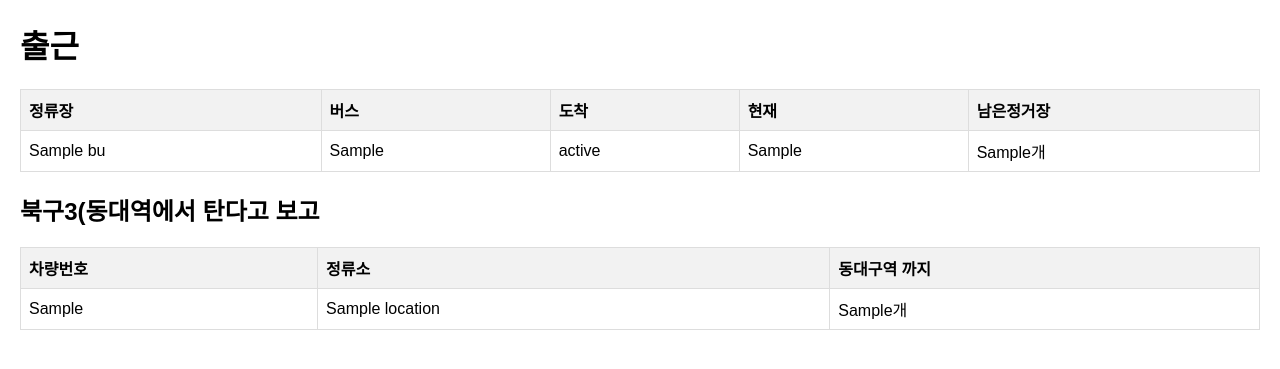
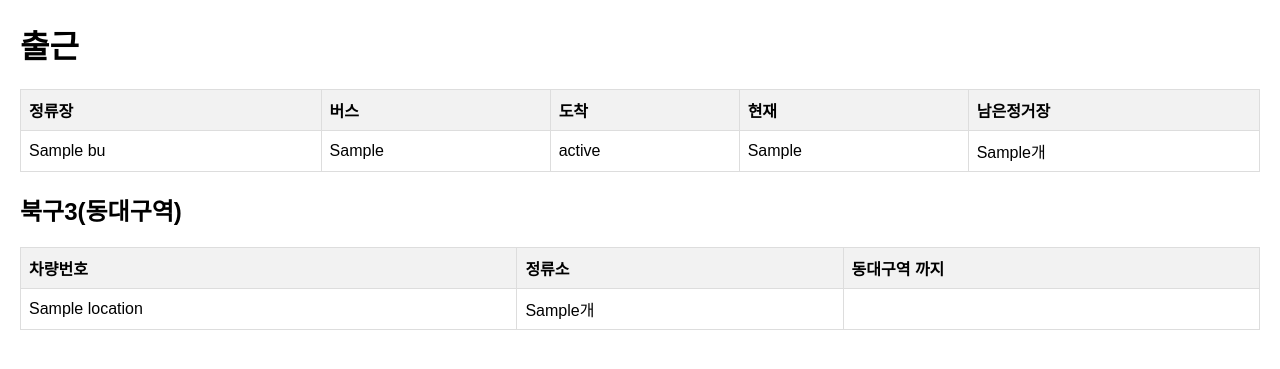
Before and after one commit to cassdog77/dgbus_no1, a Flask app: template templates/morning.html in a window 1280 px wide. Shown: the top 369 px of the page. Run offline with Flask 3, Linux system fonts and the light colour scheme; the template is opened without the code that fills it: most values are stand-ins (such as "Sample title", 1, 10 or a date in 2020).

Commit message:
차량번호 제거

```diff
--- a/morning.py
+++ b/morning.py
@@ -113,7 +113,7 @@ def get_bus_location():
             if bus.get("moveDir") == "0":
 
                 bus_location = {
-                    "vehicleNo": bus.get("vhcNo"),
+                    #"vehicleNo": bus.get("vhcNo"),
                     "bsGap": 31 - bus.get("seq"),
                     "stationName": get_station_name(bus.get("bsId"))   # 이름으로 표기
                 }
--- a/templates/evening.html
+++ b/templates/evening.html
@@ -60,7 +60,7 @@
     <p>{{ message }}</p>
     {% endif %}
 
-    <h2>425(신천역에서 탄다고보고)</h2>
+    <h2>425(신천역)</h2>
     {% if bus_locations %}
     <table>
         <thead>
@@ -73,7 +73,7 @@
         <tbody>
             {% for location in bus_locations %}
             <tr>
-                <td>{{ location['vehicleNo'] }}</td>
+                <!-- <td>{{ location['vehicleNo'] }}</td> -->
                 <td>{{ location['stationName'] }}</td>
                 <td>{{ location['bsGap'] }}개</td>
             </tr>
--- a/templates/morning.html
+++ b/templates/morning.html
@@ -60,7 +60,7 @@
     <p>{{ message }}</p>
     {% endif %}
 
-    <h2>북구3(동대역에서 탄다고 보고</h2>
+    <h2>북구3(동대구역)</h2>
     {% if bus_locations %}
     <table>
         <thead>
@@ -73,7 +73,7 @@
         <tbody>
             {% for location in bus_locations %}
             <tr>
-                <td>{{ location['vehicleNo'] }}</td>
+                <!-- <td>{{ location['vehicleNo'] }}</td> -->
                 <td>{{ location['stationName'] }}</td>
                 <td>{{ location['bsGap'] }}개</td>
             </tr>
```
